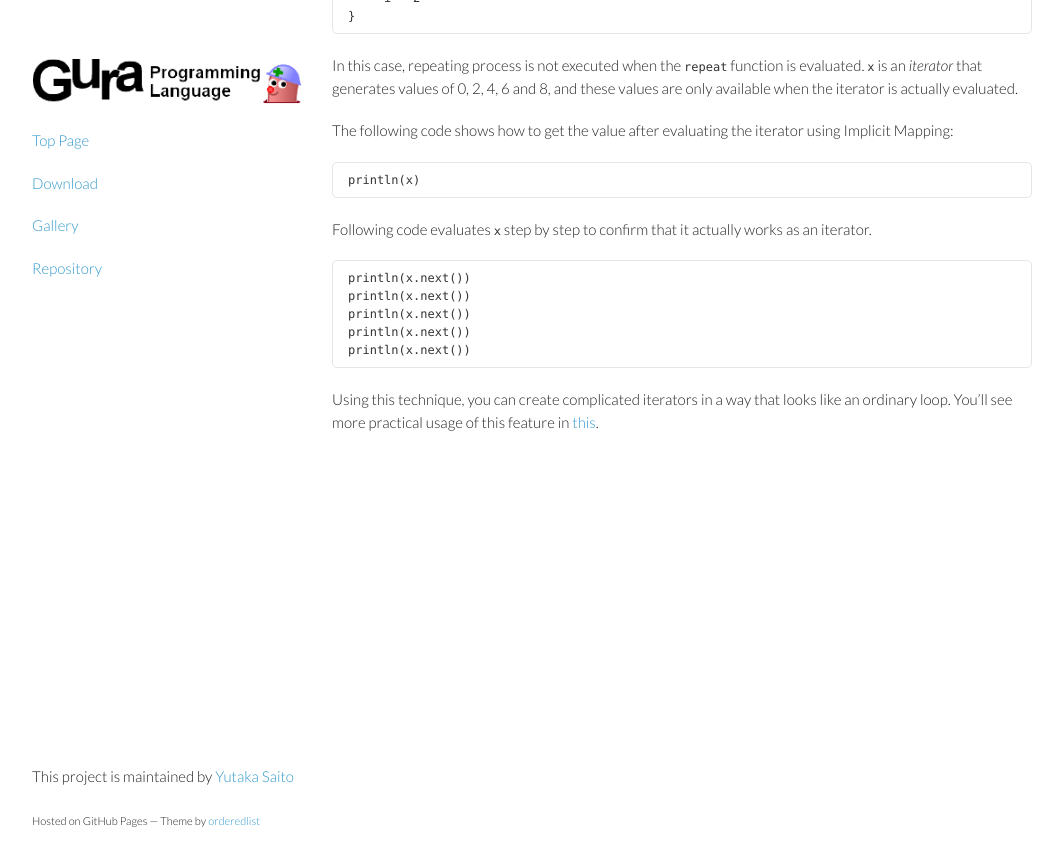
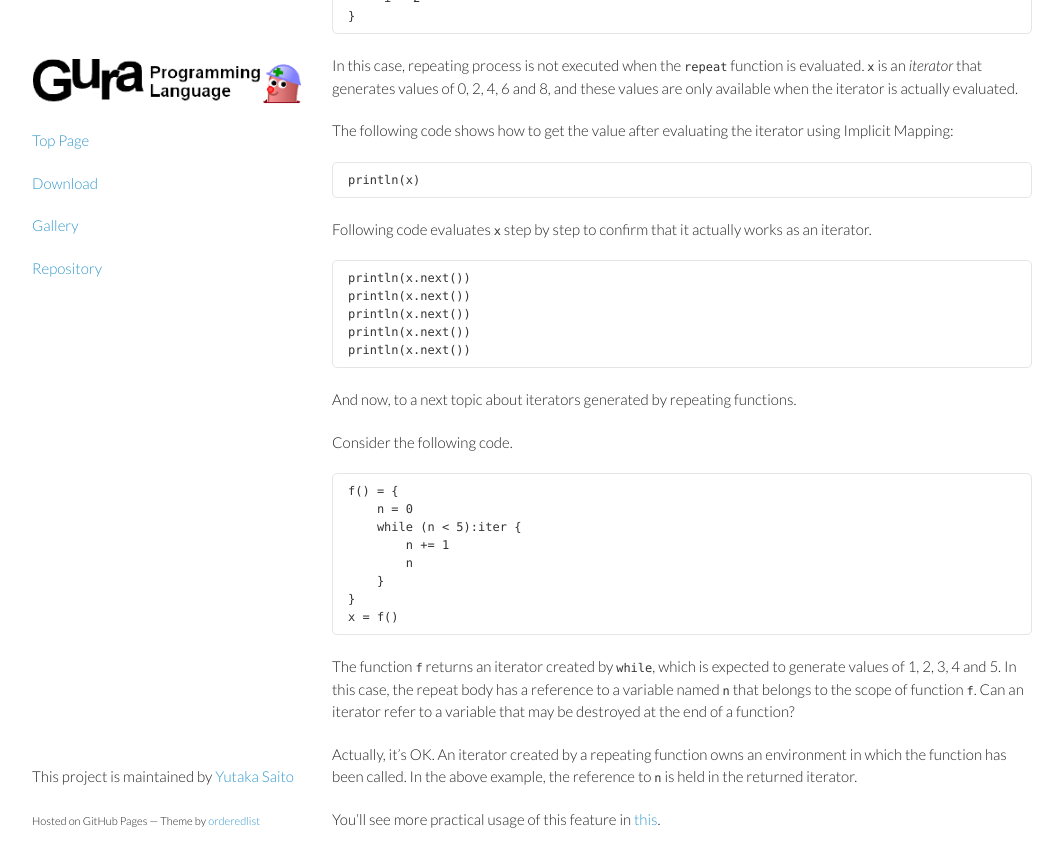
Before and after one commit to rudidude86/gura-lang.github.io, a Jekyll site: the page built from features/Flow-Control.md, in a window 1280 px wide and 900 px high, scrolled down 1663 px. Shown: the top 867 px of the window, without its empty margins (108-1171 px from the left). Built offline with Jekyll 4.4.1, drawn with Linux system fonts in a browser that asks for light colours; Markdown is read by kramdown in place of the engine named in the settings.

Commit message:
updated Flow-Control document

```diff
--- a/features/Flow-Control.md
+++ b/features/Flow-Control.md
@@ -102,5 +102,27 @@ Following code evaluates `x` step by step to confirm that it actually works as a
     println(x.next())
     println(x.next())
 
-Using this technique, you can create complicated iterators in a way that looks like an ordinary loop.
+And now, to a next topic about iterators generated by repeating functions.
+
+Consider the following code.
+
+    f() = {
+        n = 0
+        while (n < 5):iter {
+            n += 1
+            n
+        }
+    }
+    x = f()
+
+The function `f` returns an iterator created by `while`,
+which is expected to generate values of 1, 2, 3, 4 and 5.
+In this case, the repeat body has a reference to a variable named `n` that belongs
+to the scope of function `f`.
+Can an iterator refer to a variable that may be destroyed at the end of a function?
+
+Actually, it's OK. An iterator created by a repeating function owns an environment
+in which the function has been called.
+In the above example, the reference to `n` is held in the returned iterator.
+
 You'll see more practical usage of this feature in [this](../articles/Script-to-Generate-Prime-Numbers.html).
```
